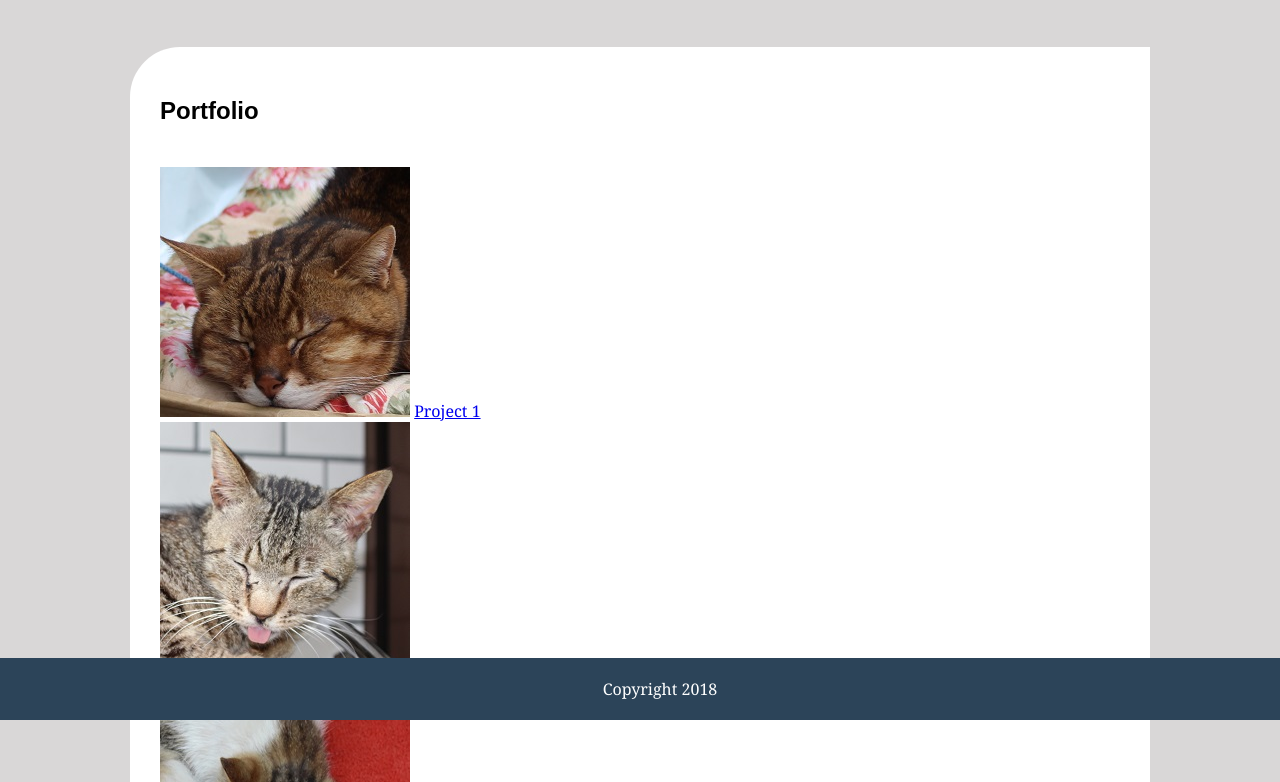
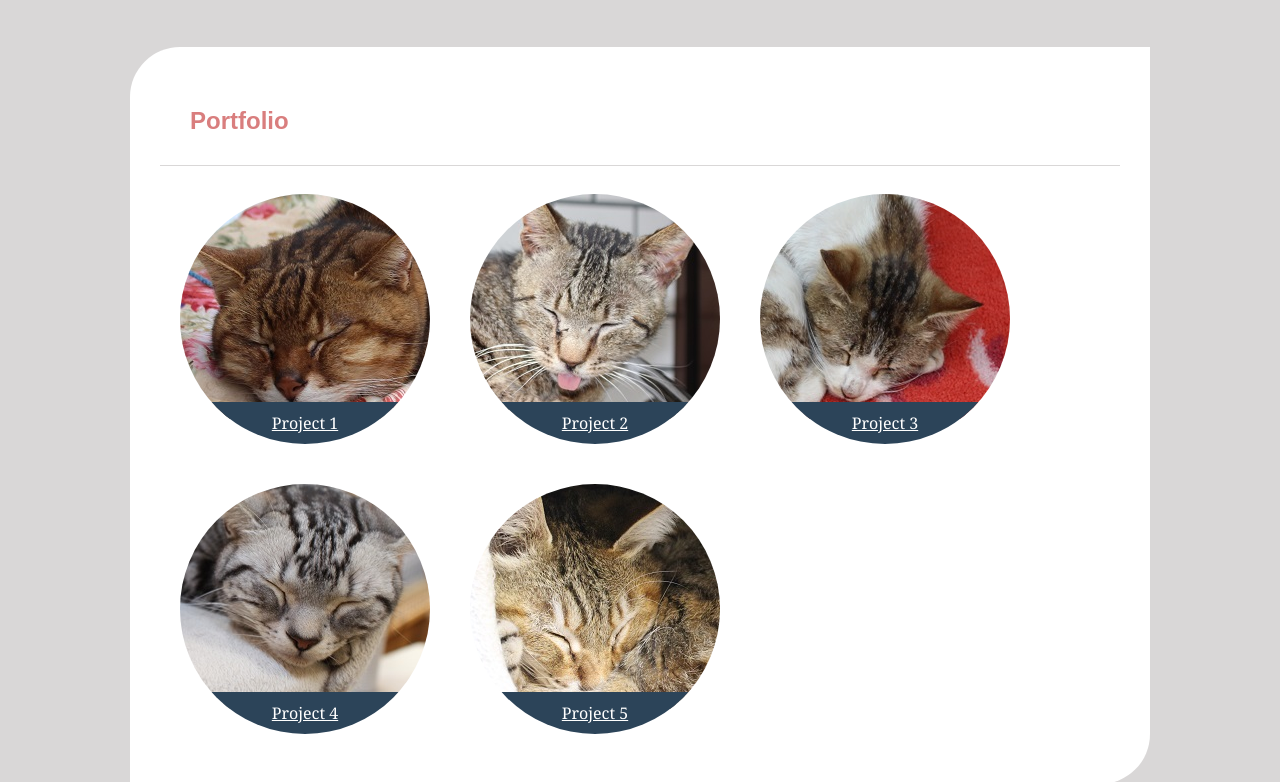
Before and after one commit to clairestolp/Basic-Portfolio, a plain HTML site: page portfolio.html in a window 1280 px wide. Shown: the part 80-862 px from the top of the page. Drawn offline with Linux system fonts and the light colour scheme.

Commit message:
fixed bugs and tweaked layout

```diff
--- a/assets/css/style.css
+++ b/assets/css/style.css
@@ -5,6 +5,8 @@ body {
   background-image: url('assets/images/knitting250px.jpg');
   background-repeat: repeat;
   overflow-x: hidden;
+  position: relative;
+  height: 100%;
 }
 
 h1, h2, h3, h4, h5, h6 {
@@ -38,14 +40,17 @@ footer {
   background-color: #2c4459;
   color: #ffffff;
   padding: 20px;
-  position: absolute;
   bottom: 0px;
-  width: 100%
+  width: 100%;
 }
 
 header {
   background-color: #d97e7e;
   margin-bottom: 50px;
+}
+
+form {
+  margin: 30px;
 }
 
 #logo {
@@ -60,14 +65,19 @@ header {
   list-style-type: none;
   margin: 0px;
   padding: 0px;
-  margin-top: 25px;
+  padding-top: 25px;
   display: inline;
   float: right;
 }
 
 #nav li {
   display: inline;
-  padding: 5px;
+  padding-right: 10px;
+  border-right: 1px solid #d9ada9;
+}
+
+#nav li:hover {
+  background-color: #d9ada9;
 }
 
 #nav a {
@@ -87,3 +97,32 @@ header {
   margin: 30px;
   border-radius: 50%;
 }
+
+.div-set {
+  position: relative;
+  height: 250px;
+  width: 250px;
+  margin: 20px;
+  border-radius: 50%;
+  display: inline-block;
+  float: left;
+  overflow: hidden;
+}
+
+.project-image {
+  width: 250px;
+  height: 250px;
+  position: absolute;
+  bottom: 25px;
+}
+
+.project-label {
+  background-color: #2c4459;
+  color: #ffffff;
+  width: 250px;
+  padding: 10px 0px 10px 0px;
+  text-align: center;
+  z-index: 1;
+  position: absolute;
+  bottom: 0px;
+}
--- a/portfolio.html
+++ b/portfolio.html
@@ -18,28 +18,29 @@
     </header>
 
     <section>
-      <h2>Portfolio</h2>
-      <br>
-      <div>
-        <img src="assets/images/placeholder1.jpg" alt="kitty1">
-        <a href="#" target="_blank">Project 1</a>
+      <h2 class="section-title">Portfolio</h2>
+      <hr>
+      <div class="div-set">
+        <img  class="project-image" src="assets/images/placeholder1.jpg" alt="kitty1">
+        <a class="project-label" href="#" target="_blank">Project 1</a>
       </div>
-      <div>
-        <img src="assets/images/placeholder2.jpg" alt="kitty2">
-        <a href="#" target="_blank">Project 2</a>
+      <div class="div-set">
+        <img class="project-image" src="assets/images/placeholder2.jpg" alt="kitty2">
+        <a class="project-label" href="#" target="_blank">Project 2</a>
       </div>
-      <div>
-        <img src="assets/images/placeholder3.jpg" alt="kitty3">
-        <a href="#" target="_blank">Project 3</a>
+      <div class="div-set">
+        <img class="project-image" src="assets/images/placeholder3.jpg" alt="kitty3">
+        <a class="project-label" href="#" target="_blank">Project 3</a>
       </div>
-      <div>
-        <img src="assets/images/placeholder4.jpg" alt="kitty4">
-        <a href="#" target="_blank">Project 4</a>
+      <div class="div-set">
+        <img class="project-image" src="assets/images/placeholder4.jpg" alt="kitty4">
+        <a class="project-label" href="#" target="_blank">Project 4</a>
       </div>
-      <div>
-        <img src="assets/images/placeholder5.jpg" alt="kitty5">
-        <a href="#" target="_blank">Project 5</a>
+      <div class="div-set">
+        <img class="project-image" src="assets/images/placeholder5.jpg" alt="kitty5">
+        <a class="project-label" href="#" target="_blank">Project 5</a>
       </div>
+      <div style="clear: both"></div>
     </section>
 
     <footer>
```
Also changed, not shown: contact.html (+6 -4 lines).
